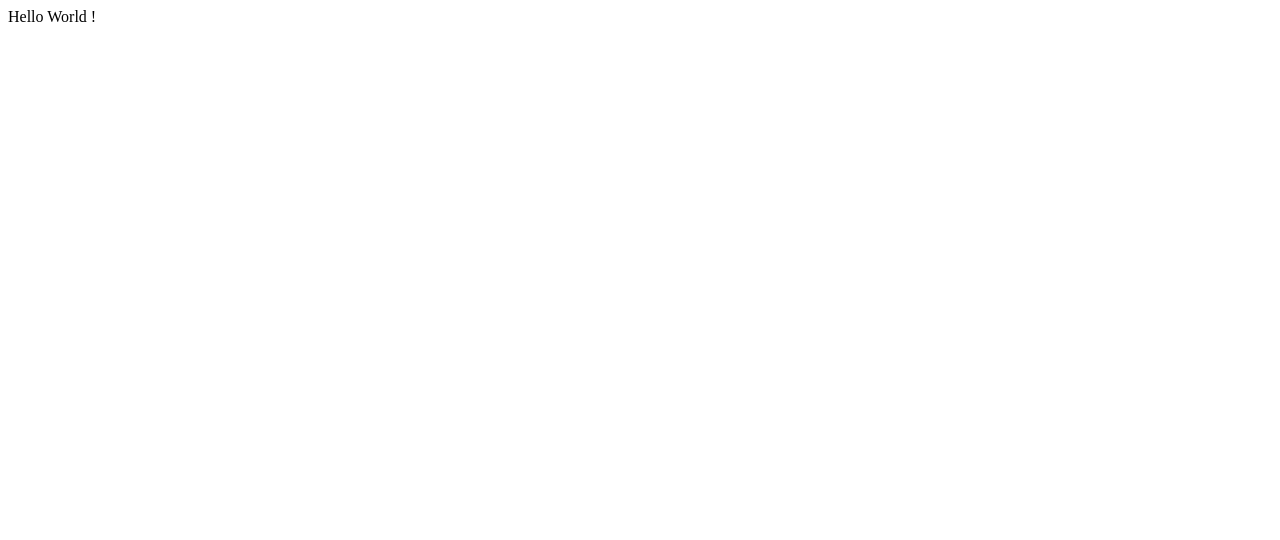
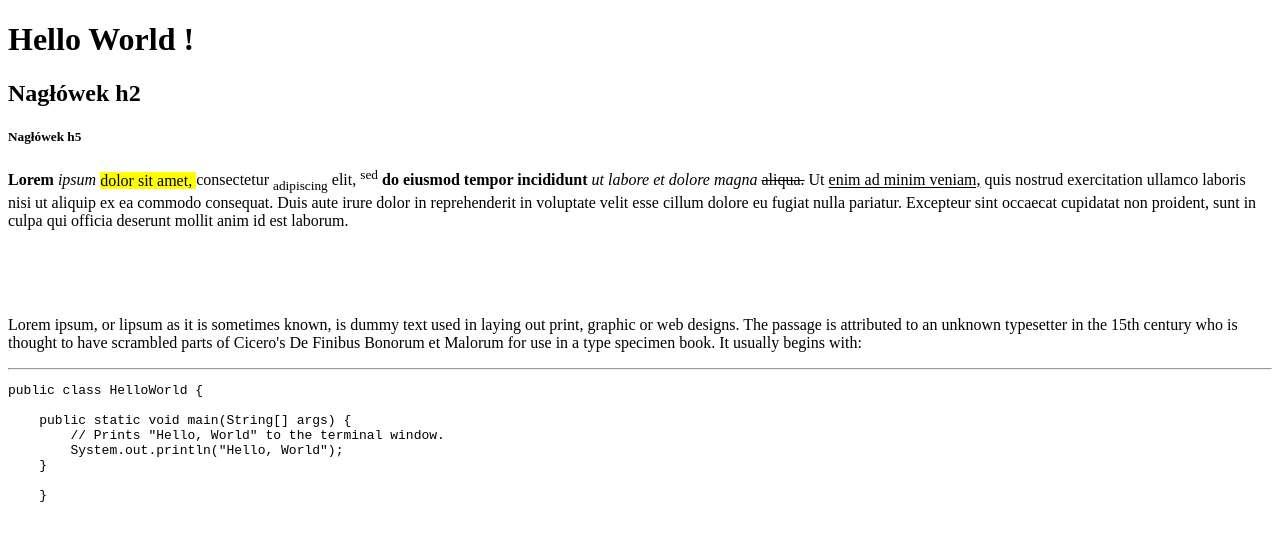
Before and after one commit to szymaneczek/html-css, a plain HTML site: page index.html in a window 1280 px wide. Drawn offline with Linux system fonts and the light colour scheme.

Commit message:
Zadanie 2. Dodanie znaczników

```diff
--- a/index.html
+++ b/index.html
@@ -3,8 +3,31 @@
 <head>
     <meta charset="UTF-8">
     <title>Hello World !</title>
+    <meta name="keywords" content="html, metadane, hello world, Hello World"/>
+    <meta name="author" content="Michał Szymański"/>
 </head>
 <body>
-    Hello World !
+    <h1>Hello World !</h1>
+    <h2>Nagłówek h2</h2>
+    <h5>Nagłówek h5</h5>
+    <div>
+    <p><strong>Lorem</strong> <em>ipsum </em><mark>dolor sit amet, </mark>consectetur <sub>adipiscing</sub> elit, <sup>sed</sup>
+        <b>do eiusmod tempor incididunt </b><i>ut labore et dolore magna</i>
+        <s>aliqua.</s> Ut <u>enim ad minim veniam,</u> quis nostrud exercitation ullamco laboris nisi ut aliquip ex ea commodo consequat.
+    Duis aute irure dolor in reprehenderit in voluptate velit esse cillum dolore eu fugiat nulla pariatur. Excepteur
+    sint occaecat cupidatat non proident, sunt in culpa qui officia deserunt mollit anim id est laborum.</p>
+<br><br><br>
+        <p>Lorem <span>ipsum, or lipsum as it is </span>sometimes known, is dummy text used in laying out print, graphic or web designs. The
+    passage is attributed to an unknown typesetter in the 15th century who is thought to have scrambled parts of
+    Cicero's De Finibus Bonorum et Malorum for use in a type specimen book. It usually begins with:</p>
+    </div><hr><div>
+<pre>public class HelloWorld {
+
+    public static void main(String[] args) {
+        // Prints "Hello, World" to the terminal window.
+        System.out.println("Hello, World");
+    }
+
+    }</pre></div>
 </body>
 </html>
```
